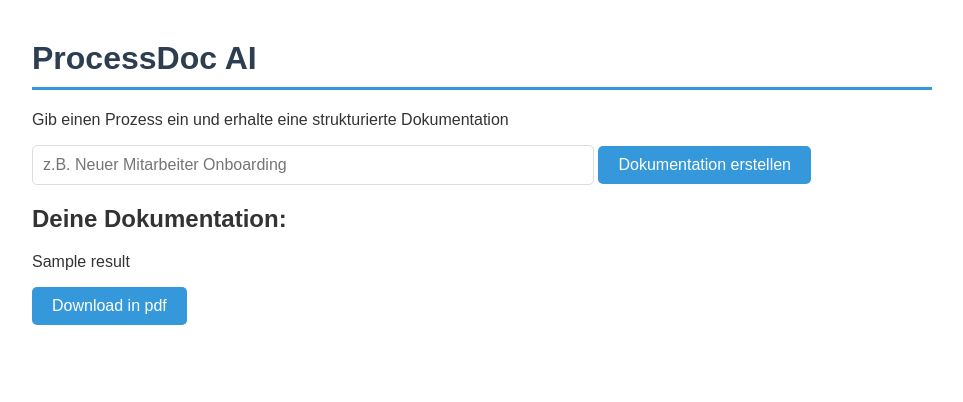
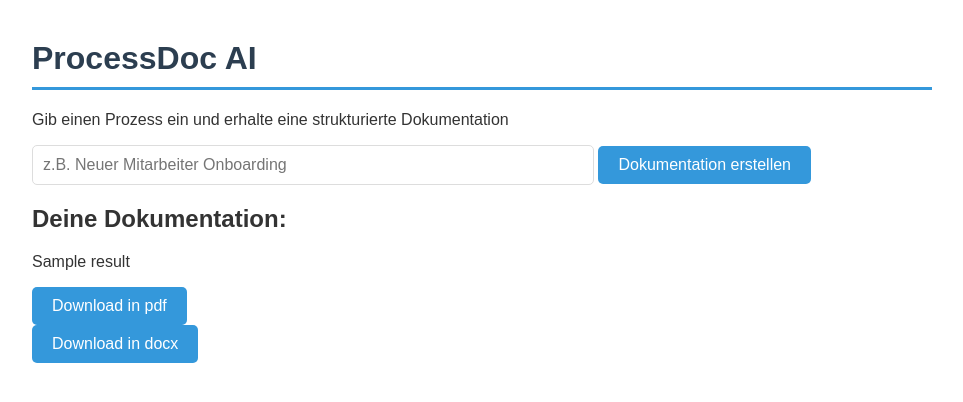
Before and after one commit to Luanhsn/ProcessDocAI, a Flask app: template templates/index.html in a window 1280 px wide. Shown: the top 402 px of the page, without its empty margins (158-1121 px from the left). Run offline with Flask 3, Linux system fonts and the light colour scheme; the template is opened without the code that fills it: most values are stand-ins (such as "Sample title", 1, 10 or a date in 2020).

Commit message:
feat: adding download button for docx file

```diff
--- a/templates/index.html
+++ b/templates/index.html
@@ -89,6 +89,13 @@
                    value="{{ result_text }}">
             <button type="submit">Download in pdf</button>
         </form>
+
+        <form action="/docx_download" method="POST">
+            <input type="hidden"
+                   name="content"
+                   value="{{ result_text }}">
+            <button type="submit">Download in docx</button>
+        </form>
     {% endif %}
 
     {% if error %}
```
